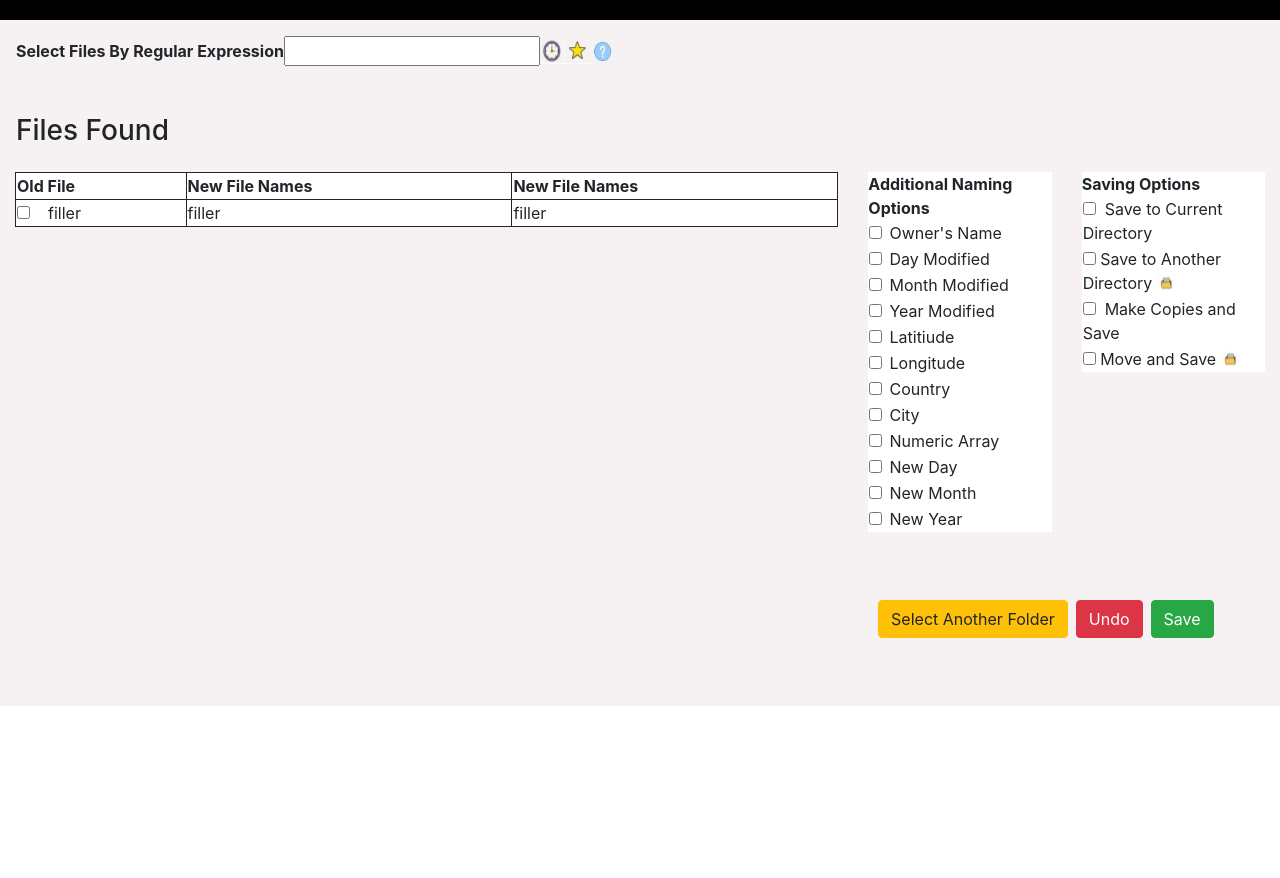
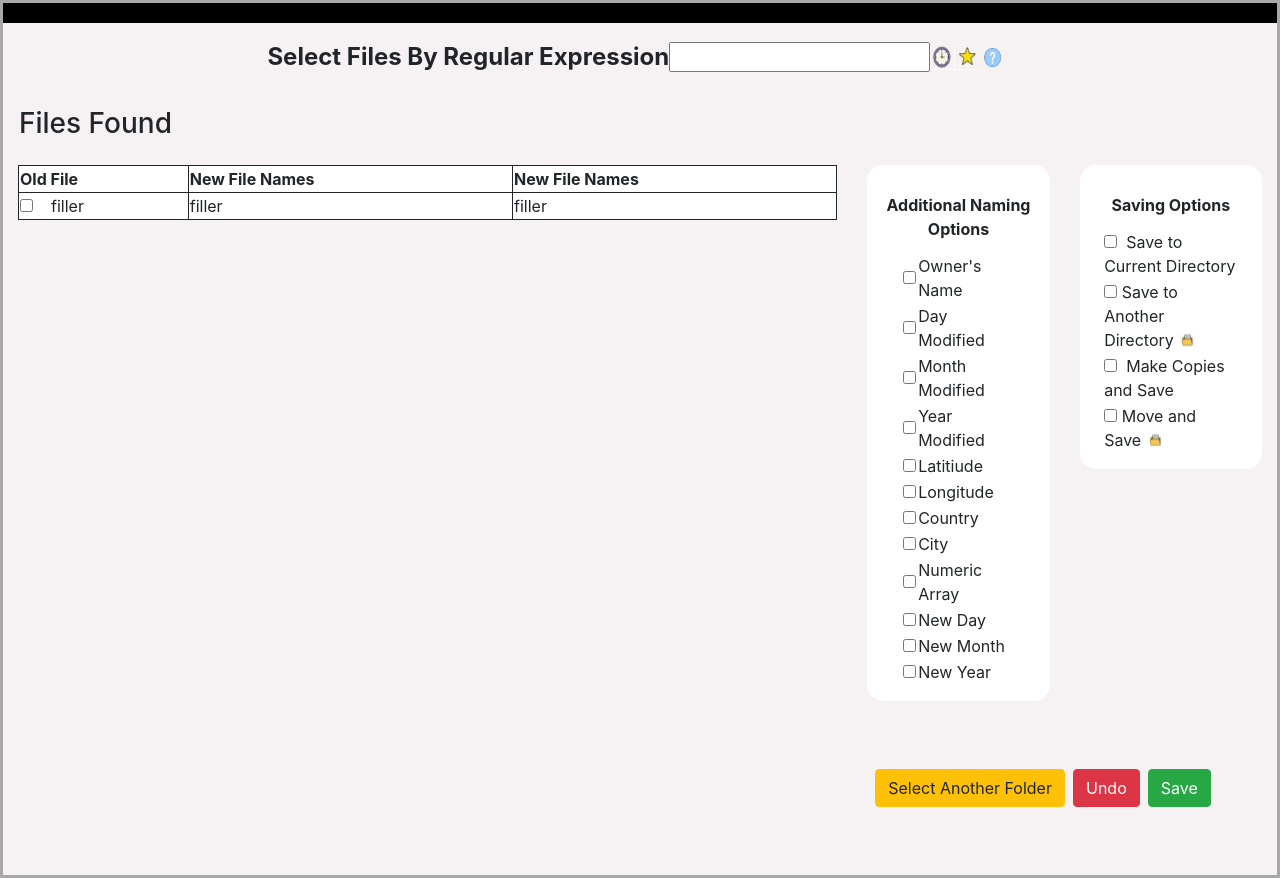
Before and after one commit to cagomezr/Regexfilesys, an Angular app: page / in a window 1280 px wide. Before the commit the page ends 800 px from the top, so only its background shows below. Built offline with nearby package versions, Linux system fonts and the light colour scheme.

Commit message:
layout changes
newlayoutr

```diff
--- a/src/app/app.component.html
+++ b/src/app/app.component.html
@@ -1,11 +1,15 @@
- <div class="row" style="background:#000; height: 20px;width: 100%;">
+<div style="border:3px solid darkgray">
+       <div class="row" style="background:#000; height: 20px;width: 100%;">
 
     </div>
     <div class="row padding">
 
-        <div class="form-group form-inline text-center">
-            <strong>Select Files By Regular Expression</strong>
-            <input> <img src="../assets/time.jpg" alt="time" height="25" width="25"> <img src="../assets/star.jpg" alt="time" height="25" width="25"> <img src="../assets/help.jpg" alt="time" height="25" width="25">
+        <div class="form-group form-inline text-center" style="margin: 0 auto; width:60%">
+            <strong style="font-size: 1.5em;">Select Files By Regular Expression</strong>
+            <input type="text" style="width: 35%;">
+            <a href="javascript:void()"><img src="../assets/time.jpg" alt="time" height="25" width="25"> </a>
+            <a href="javascript:void()"><img src="../assets/star.jpg" alt="time" height="25" width="25"> </a>
+            <a href="javascript:void()"><img src="../assets/help.jpg" alt="time" height="25" width="25"></a>
 
         </div>
 
@@ -42,7 +46,7 @@
 
 
                 <div class="panel-heading">
-                    <table style="width:100%">
+                    <table style="width:75%;margin:0 auto">
                         <tr>
                             <td><input type="checkbox" /></td>
                             <td>Owner's Name</td>
@@ -103,7 +107,7 @@
                 <!--<img src="../assets/time.jpg" alt="time" height="25" width="25">-->
 
                 <div class="panel-heading">
-                    <table>
+                    <table style="width:90%;margin:0 auto">
                         <tr>
                             <td><input type="checkbox" />&nbsp; Save to Current Directory </td>
                         </tr>
@@ -129,3 +133,4 @@
             <button  class="btn btn-success">Save</button>
         </div>
     </div>
+</div>
--- a/src/index.html
+++ b/src/index.html
@@ -16,8 +16,10 @@
           .row{background-color: #f6f2f3; margin:0;}
          .padding{padding:  1em;}
          .finalpanel{padding:4em 2em; text-align: right;}
-         .tabsys td,.tabsys th{ border:1px solid;}
-         .wb{background: #fff;}
+         .tabsys td,.tabsys th{ border:1px solid; }
+         .wb{background: #fff;text-align: center; border-radius: 1em;padding: 1em;}
+         .wb td{text-align: left;}
+         .wb strong{padding: .75em 0em;display: block;}
          .btn{margin: .25em;}
     </style>
 
```
